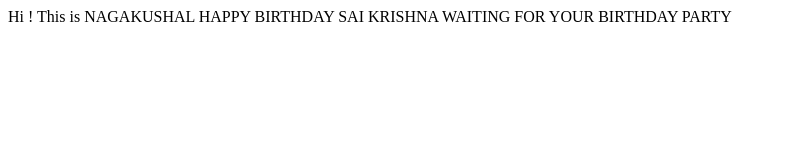
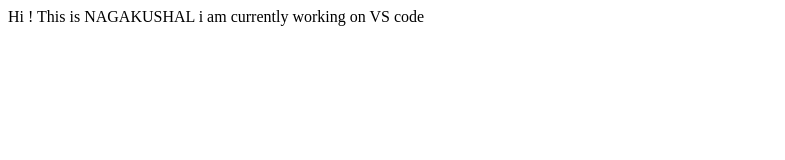
Before and after one commit to Nagakushal175/student-name-site, a plain HTML site: page index.html in a window 1280 px wide. Shown: the whole page, without its empty margins (0-785 px from the left). Drawn offline with Linux system fonts and the light colour scheme.

Commit message:
update indentation

```diff
--- a/index.html
+++ b/index.html
@@ -8,7 +8,6 @@
 </head>
 <body>
     Hi ! This is NAGAKUSHAL
-    HAPPY BIRTHDAY SAI KRISHNA
-    WAITING FOR YOUR BIRTHDAY PARTY
+  i am currently working on VS code
 </body>
 </html>
```
